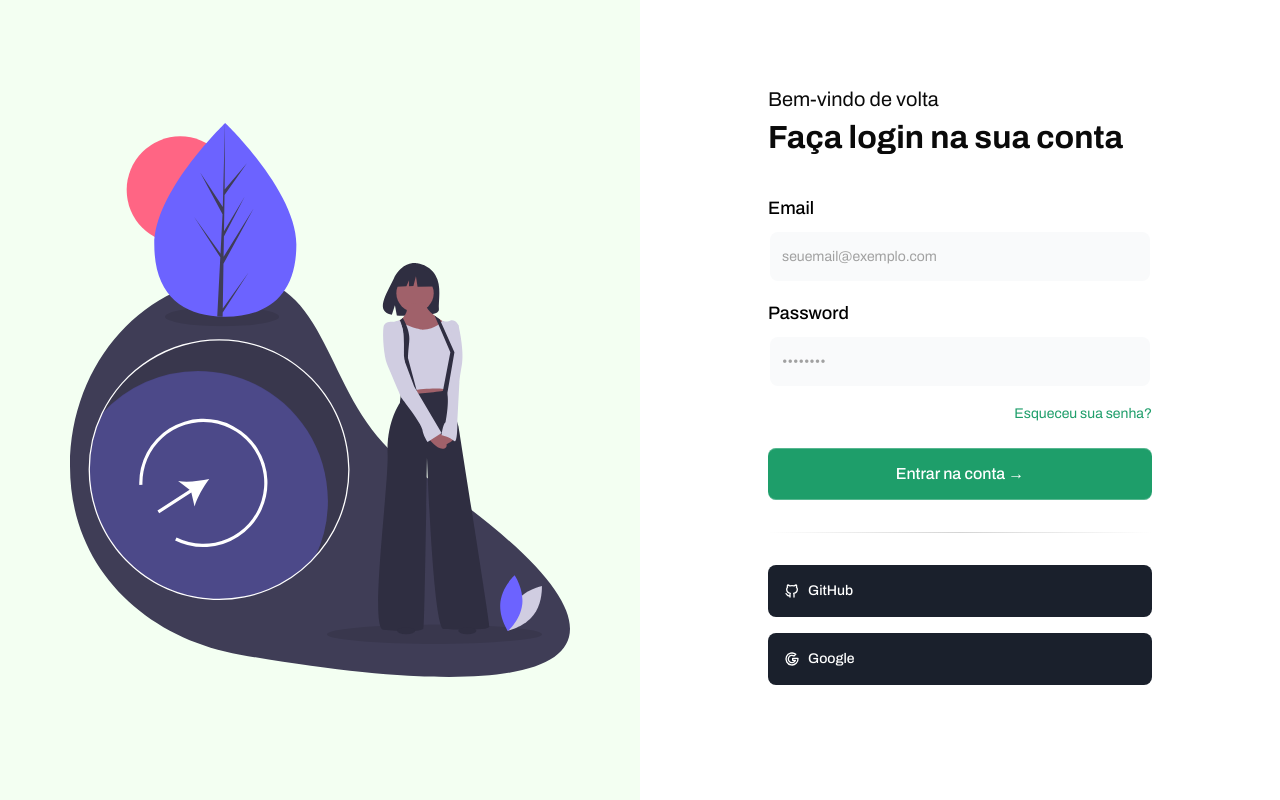
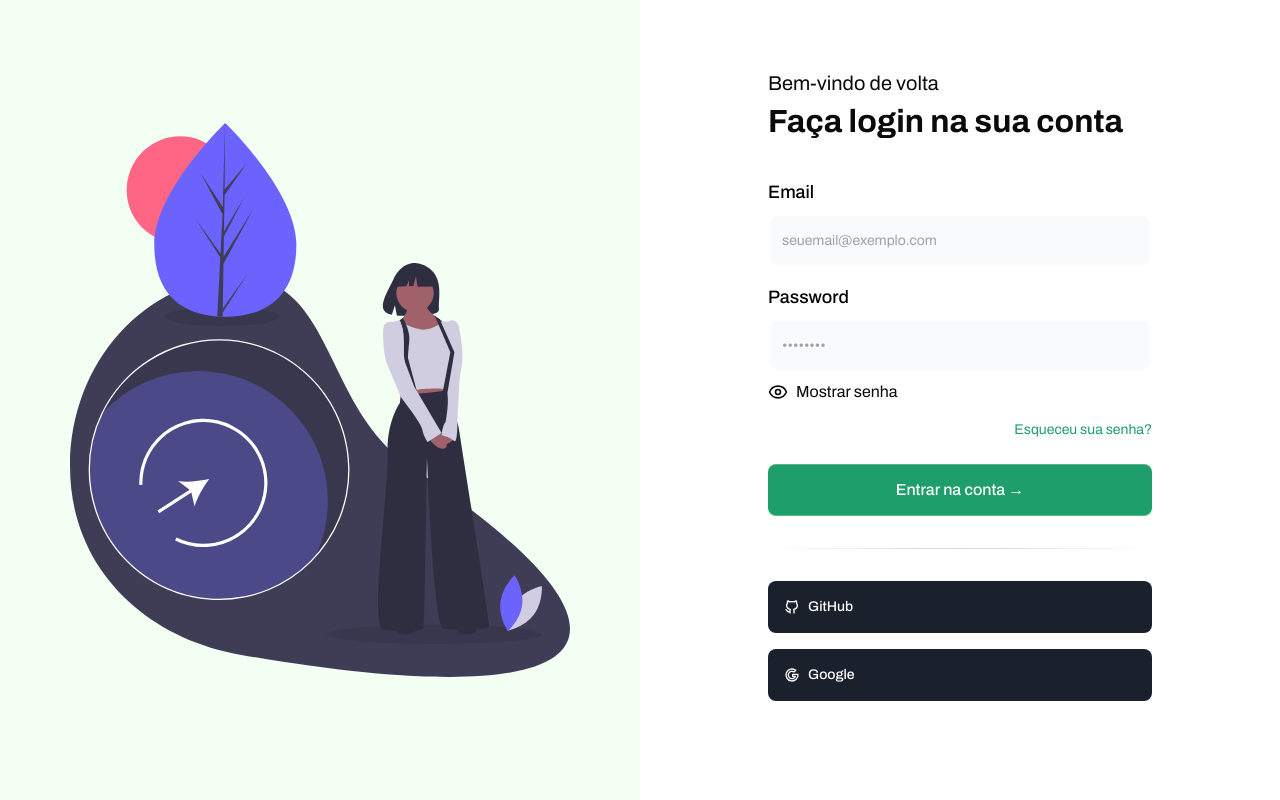
Before and after one commit to joaodepaulojp/auth-login, a Next.js app: page /login in a window 1280 px wide. Built offline with nearby package versions, Linux system fonts and the light colour scheme.

Commit message:
feat: add show/hide password button with togglePassword function

```diff
--- a/components/login-form.tsx
+++ b/components/login-form.tsx
@@ -4,12 +4,18 @@ import { Label } from "@/components/ui/label";
 import { Input } from "@/components/ui/input";
 import { cn } from "@/lib/utils";
 import { IconBrandGithub, IconBrandGoogle } from "@tabler/icons-react";
+import { EyeIcon } from "lucide-react";
 
 export default function LoginForm() {
   const handleSubmit = (e: React.FormEvent<HTMLFormElement>) => {
     e.preventDefault();
     console.log("Form submitted");
   };
+
+  function togglePassword() {
+    const input = document.getElementById("password") as HTMLInputElement;
+    input.type = input.type === "password" ? "text" : "password";
+  }
   return (
     <div className="items-center shadow-input mx-auto w-full max-w-md rounded-none bg-white p-4 md:rounded-2xl md:p-8 dark:bg-black">
       <h2 className="text-[20px] ">Bem-vindo de volta</h2>
@@ -37,6 +43,14 @@ export default function LoginForm() {
             type="password"
             className="w-full h-[49px]"
           />
+          <button
+            type="button"
+            onClick={togglePassword}
+            className="flex gap-2 items-center cursor-pointer "
+          >
+            <EyeIcon size={20} />
+            Mostrar senha
+          </button>
         </LabelInputContainer>
 
         <p className="text-secondary text-sm text-right">Esqueceu sua senha?</p>
```
